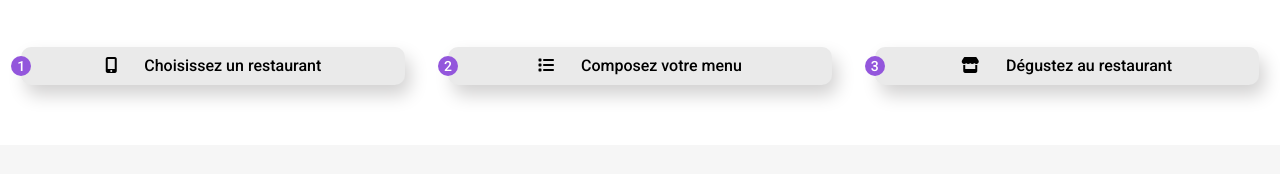
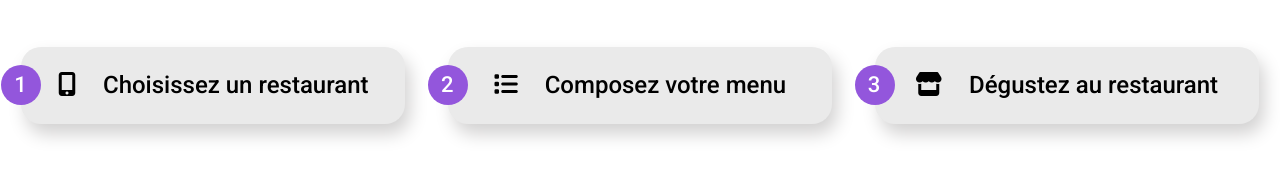
Before and after one commit to MosMid/P3, a plain HTML site: page index.html in a window 1280 px wide. Shown: the part 422-596 px from the top of the page. Drawn offline with Linux system fonts and the light colour scheme; a web font is replaced by a local one.

Commit message:
christian

```diff
--- a/style.css
+++ b/style.css
@@ -656,9 +656,29 @@ input:checked + .slider
         margin-top: 40px;
         margin-bottom: 50px;
     }
-    .function
+    .fonction
     {
-        font-size: 18px;
+        padding-top: 25px;
+        padding-bottom: 25px;
+        border-radius: 20px;
+    }
+    .fontext
+    {
+        font-size: 24px;
+    }
+    .number
+    {
+        height: 40px;
+        width: 40px;
+        border-radius: 20px;
+        left: -20px;
+        top: calc(50% - 20px);
+    }
+    .number p
+    {
+        font-size: 22px;
+        left: 13px;
+        top: -15px;
     }
     main h1
     {
```
Also changed, not shown: lanoteenchantee.html (+4 -1 lines).
